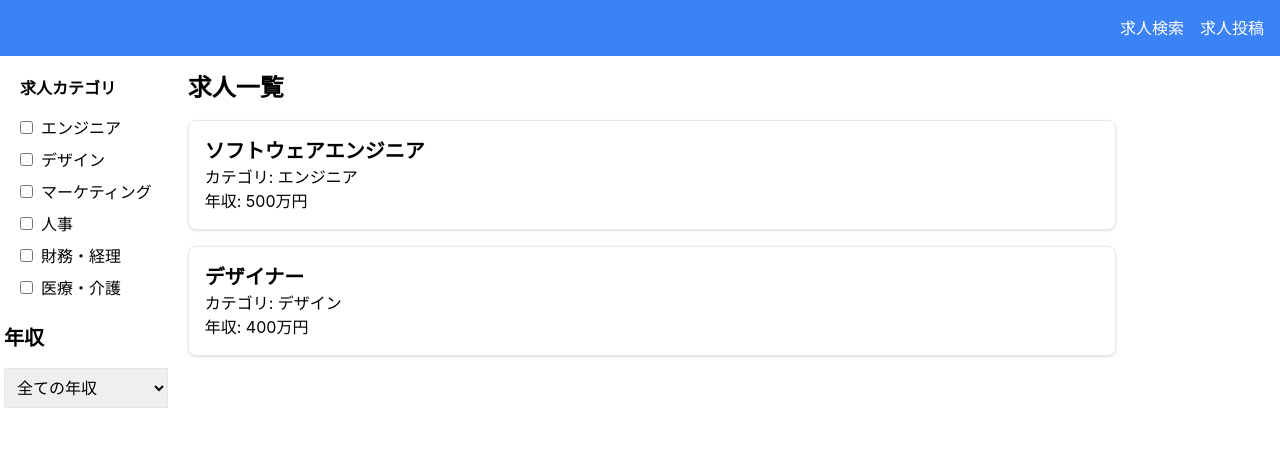
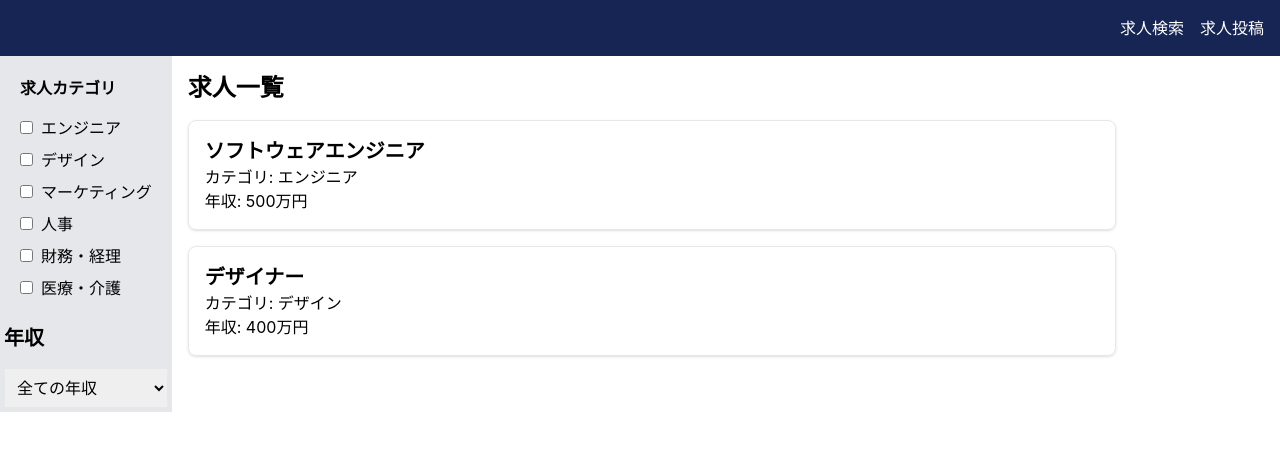
Before and after one commit to reito/recruitment-app2-frontend, a React (Create React App) app: page / in a window 1280 px wide. Shown: the top 450 px of the page. Built offline with nearby package versions, Linux system fonts and the light colour scheme.

Commit message:
design and post-save

```diff
--- a/src/App.tsx
+++ b/src/App.tsx
@@ -14,10 +14,19 @@ const initialJobs = [
   // 他の求人情報も追加可能
 ];
 
-function HomePage() {
+interface Job {
+  id: number;
+  title: string;
+  category: string;
+  salary: number;
+}
 
-  const [jobs, setJobs] = useState(initialJobs); // 状態としての求人リスト
-  const [filteredJobs, setFilteredJobs] = useState(initialJobs); // フィルタリングされた求人リスト
+function HomePage({ jobs, onFilterChange }: { jobs: Job[]; onFilterChange: (selectedCategories: string[], selectedSalary: number) => void }) {
+
+  // const [jobs, setJobs] = useState(initialJobs); // 状態としての求人リスト
+  // const [filteredJobs, setFilteredJobs] = useState(initialJobs); // フィルタリングされた求人リスト
+
+  const [filteredJobs, setFilteredJobs] = useState<Job[]>(jobs);
 
   // フィルタの変更処理
   const handleFilterChange = (selectedCategories: string[], selectedSalary: number) => {
@@ -26,6 +35,8 @@ function HomePage() {
       job.salary >= selectedSalary
     );
     setFilteredJobs(filtered);
+    // onFilterChange(filtered);
+    onFilterChange(selectedCategories, selectedSalary);
   };
 
   return (
@@ -41,6 +52,7 @@ function HomePage() {
 
 function App() {
 
+  const [jobs, setJobs] = useState<Job[]>(initialJobs);
   // const handleFilterChange = (category: string[], salary: number) => {
   //   console.log(`選択したカテゴリ: ${category}, 選択した年収: ${salary}`);
   //   // フィルタリング処理をここで実装
@@ -51,6 +63,7 @@ function App() {
   const handleOnPostJob = (job: { title: string; category: string; salary: number })  => {
     // console.log(`選択したカテゴリ: ${category}, 選択した年収: ${salary}`);
     // // フィルタリング処理をここで実装
+    setJobs([...jobs, { ...job, id: jobs.length + 1 }]); // 新しい求人をリストに追加
   };
 
   return (
@@ -59,33 +72,37 @@ function App() {
       <Routes>
         {/* <Route path="/" element={<SideBar onFilterChange={handleFilterChange} />} /> */}
         <Route path="/post" element={<JobPostForm onPostJob={handleOnPostJob} />} />
-        {/* <Route path="*" element={<NotFound />} /> */}
-        {/* <Route path="/" element={<JobList jobs={jobs} />} /> */}
-        {/* <JobList jobs={jobs} /> */}
-        <Route path="/" element={<HomePage />} />
+        {/* <Route path="/" element={<HomePage />} /> */}
+        <Route
+          path="/"
+          element={<HomePage jobs={jobs} onFilterChange={(filteredJobs) => { /* Handle filter changes if needed */ }} />}
+        />
       </Routes>
-      {/* <JobList jobs={jobs} /> */}
     </Router>
   );
 }
 
 export default App;
 
-// import React, { useState } from 'react';
+// 以下は元のコード
+// import React from 'react';
 // import { BrowserRouter as Router, Route, Routes } from 'react-router-dom';
 // import SideBar from './components/SideBar';
 // import JobPostForm from './components/JobPostForm';
+// // import NotFound from './pages/NotFound';
 // import Header from './components/Header';
-// import JobList from './components/JobList';
+// import JobList from './components/JobList'
+// import { useState } from 'react';
 
-// // 仮のデータとしての求人リスト
+
 // const initialJobs = [
-//   { id: 1, title: 'エンジニア', category: 'エンジニア', salary: 500 },
+//   { id: 1, title: 'ソフトウェアエンジニア', category: 'エンジニア', salary: 500 },
 //   { id: 2, title: 'デザイナー', category: 'デザイン', salary: 400 },
-//   // 他の求人データを追加
+//   // 他の求人情報も追加可能
 // ];
 
 // function HomePage() {
+
 //   const [jobs, setJobs] = useState(initialJobs); // 状態としての求人リスト
 //   const [filteredJobs, setFilteredJobs] = useState(initialJobs); // フィルタリングされた求人リスト
 
@@ -99,26 +116,42 @@ export default App;
 //   };
 
 //   return (
-//     <div className="flex">
+//     <div>
+//       <Header />
+//       <div className="flex">
 //       <SideBar onFilterChange={handleFilterChange} />
 //       <JobList jobs={filteredJobs} />
+//     </div>
 //     </div>
 //   );
 // }
 
 // function App() {
-//   const handleOnPostJob = (job: { title: string; category: string; salary: number }) => {
-//     // 新しい求人の処理をここで実装
+
+//   // const handleFilterChange = (category: string[], salary: number) => {
+//   //   console.log(`選択したカテゴリ: ${category}, 選択した年収: ${salary}`);
+//   //   // フィルタリング処理をここで実装
+//   // };
+
+
+
+//   const handleOnPostJob = (job: { title: string; category: string; salary: number })  => {
+//     // console.log(`選択したカテゴリ: ${category}, 選択した年収: ${salary}`);
+//     // // フィルタリング処理をここで実装
 //   };
 
 //   return (
 //     <Router>
-//       <Header />
+//       {/* <Header /> */}
 //       <Routes>
-//         <Route path="/" element={<HomePage />} />
+//         {/* <Route path="/" element={<SideBar onFilterChange={handleFilterChange} />} /> */}
 //         <Route path="/post" element={<JobPostForm onPostJob={handleOnPostJob} />} />
 //         {/* <Route path="*" element={<NotFound />} /> */}
+//         {/* <Route path="/" element={<JobList jobs={jobs} />} /> */}
+//         {/* <JobList jobs={jobs} /> */}
+//         <Route path="/" element={<HomePage />} />
 //       </Routes>
+//       {/* <JobList jobs={jobs} /> */}
 //     </Router>
 //   );
 // }
--- a/src/components/Header.tsx
+++ b/src/components/Header.tsx
@@ -3,7 +3,7 @@ import { Link } from 'react-router-dom';
 
 const Header = () => {
   return (
-    <header className="bg-blue-500 text-white p-4">
+    <header className="bg-blue-950 text-white p-4">
       <nav>
         <ul className="flex justify-end space-x-4">
           <li><Link to="/">求人検索</Link></li>
--- a/src/components/JobPostForm.tsx
+++ b/src/components/JobPostForm.tsx
@@ -1,5 +1,6 @@
 import React, { useState } from 'react';
 import Header from './Header';
+import {Link} from "react-router-dom";
 
 type JobPostFormProps = {
   onPostJob: (job: { title: string; category: string; salary: number }) => void;
@@ -63,11 +64,12 @@ const JobPostForm: React.FC<JobPostFormProps> = ({ onPostJob }) => {
       </div>
 
       <button type="submit" className="w-full p-2 bg-blue-500 text-white rounded">
-        投稿
+        <Link to="/">投稿</Link>
       </button>
     </form>
     </div>
   );
+
 };
 
 export default JobPostForm;
--- a/src/components/SideBar.tsx
+++ b/src/components/SideBar.tsx
@@ -42,7 +42,7 @@ const Sidebar: React.FC<SidebarProps> = ({ onFilterChange }) => {
   };
 
   return (
-    <div className="p-1">
+    <div className="p-1 bg-gray-200">
       <aside className="w-full p-4">
         <h2 className="font-bold mb-4">求人カテゴリ</h2>
         {categories.map((category) => (
```
